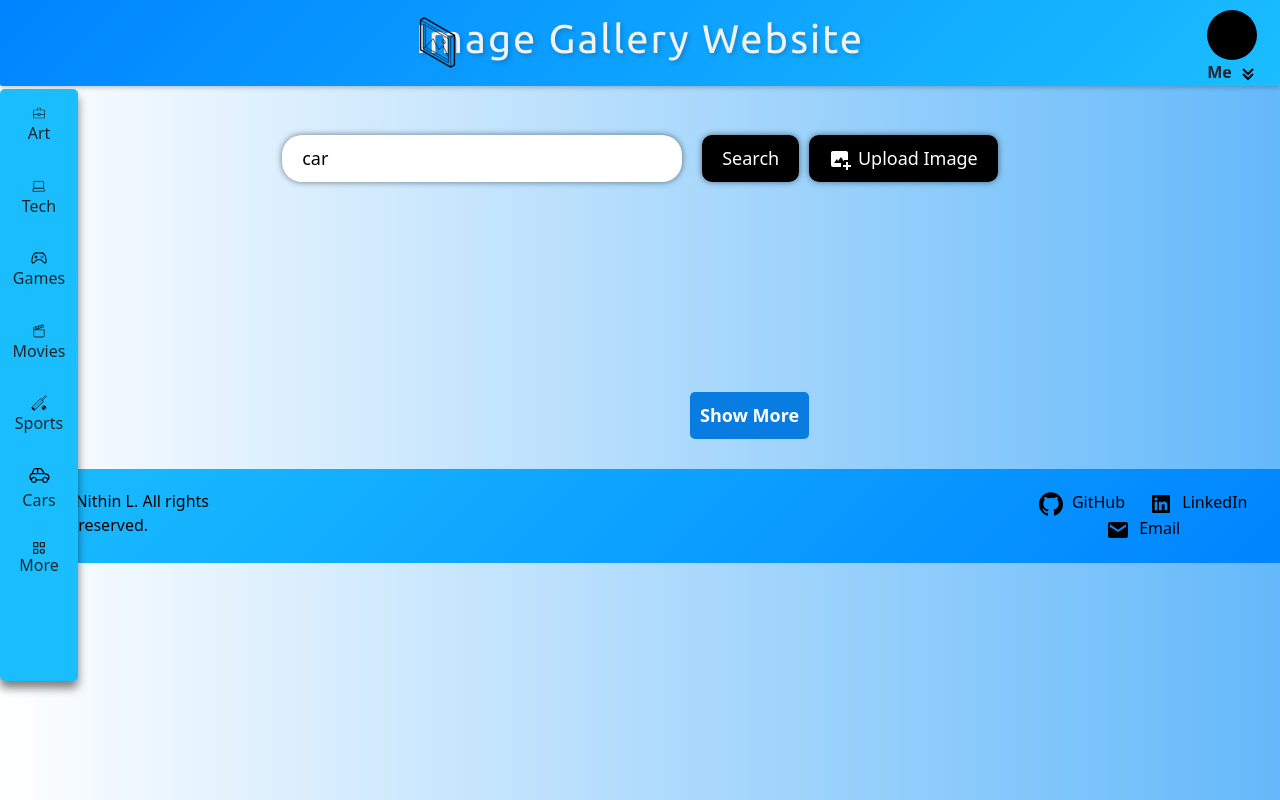
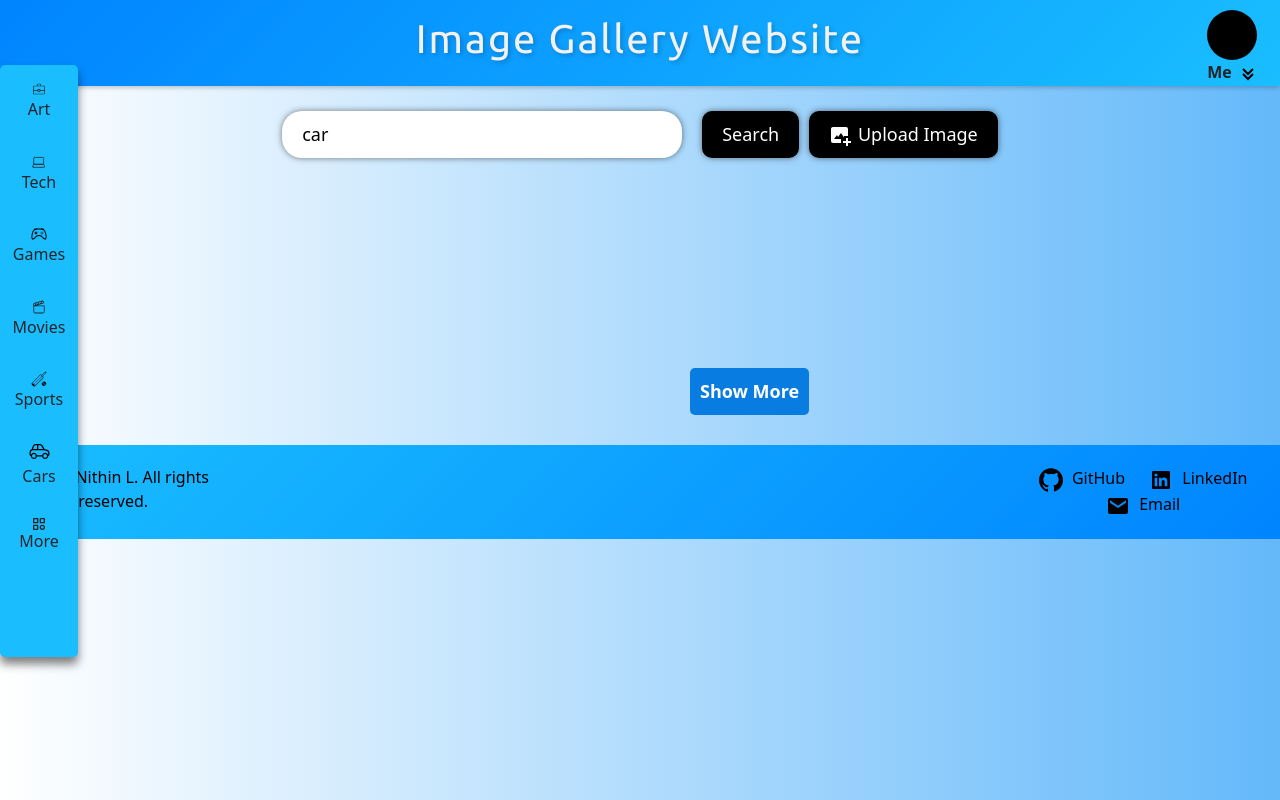
Before and after one commit to NithinRoyale/Image-Gallery-Website-API-, a plain HTML site: page home.html in a window 1280 px wide. Drawn offline with nearby package versions, Linux system fonts and the light colour scheme; no server answers; sample sign-in values are in the browser's storage; a script that the page names is missing.

Commit message:
version 10

```diff
--- a/home.html
+++ b/home.html
@@ -108,7 +108,7 @@
 
             </div>
         </header>
-        <img src="favicon2.png" alt="Logo" class="logo">
+        <!-- <img src="favicon2.png" alt="Logo" class="logo"> -->
 
 
         <!-- Popup -->
```
